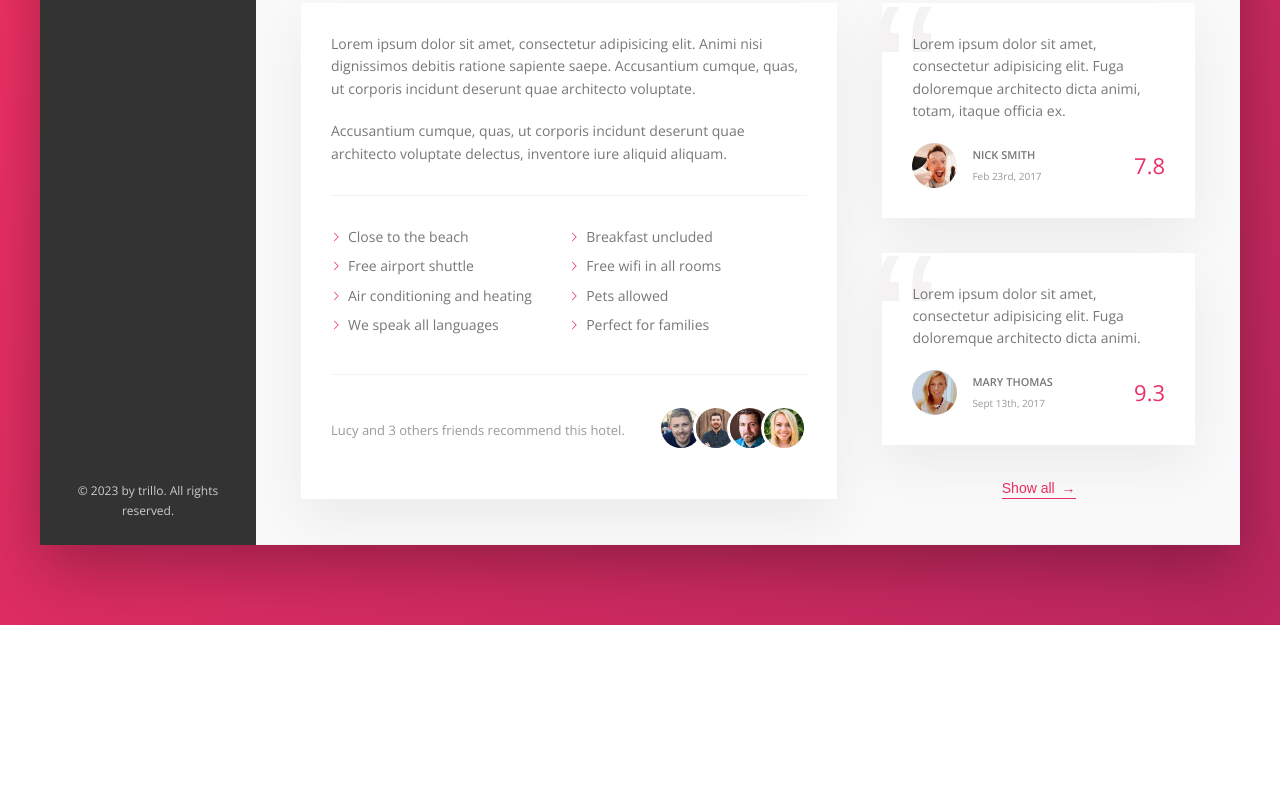
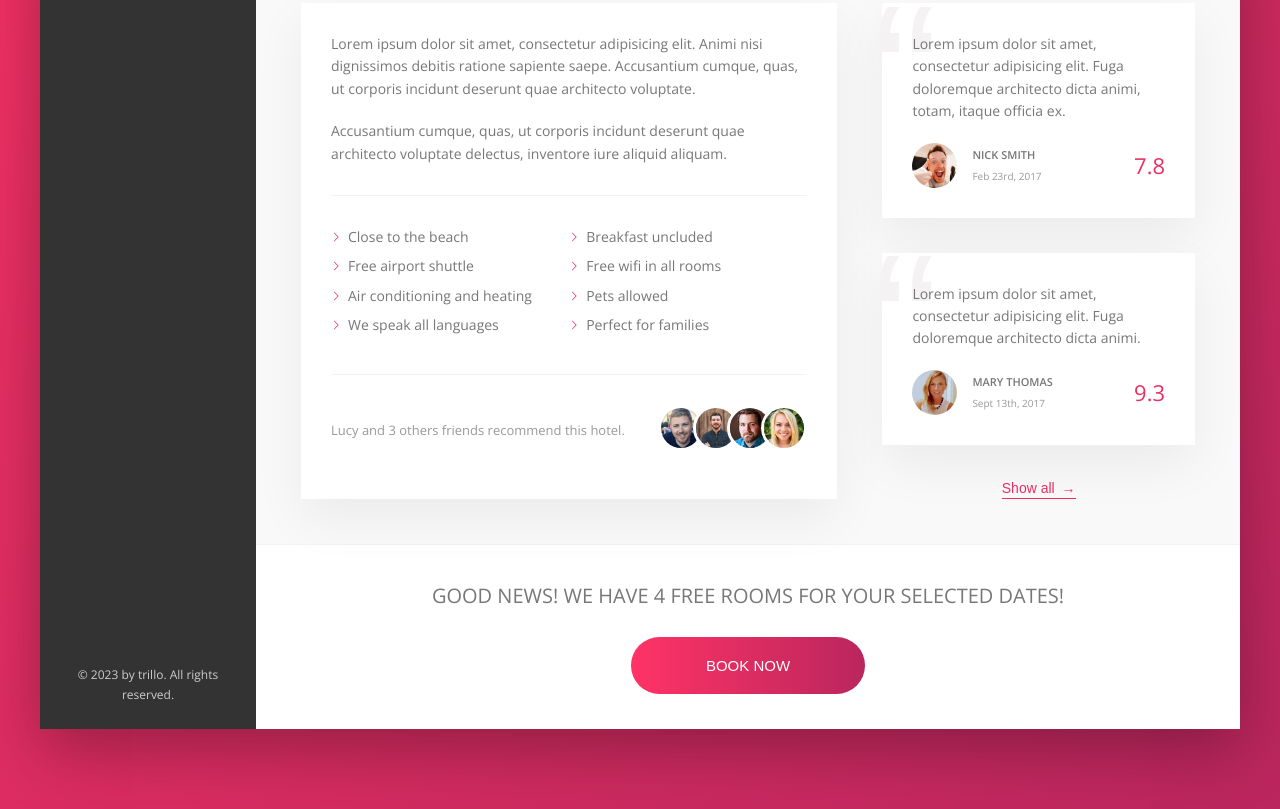
Before and after one commit to mstislavtceva/Trillo, a website: page index.html in a window 1280 px wide. Shown: the part 644-1453 px from the top of the page. Before the commit the page ends 1269 px from the top, so only its background shows below. Drawn offline with nearby package versions, Linux system fonts and the light colour scheme.

Commit message:
building the cta section

```diff
--- a/index.html
+++ b/index.html
@@ -200,6 +200,15 @@
                         <button class="btn-inline">Show all <span>&rarr;</span></button>
                     </div>
                 </div>
+                <div class="cta">
+                    <h2 class="cta__book-now">
+                        Good news! We have 4 free rooms for your selected dates!
+                    </h2>
+                    <button class="btn">
+                        <span class="btn__visible">Book now</span>
+                        <span class="btn__invisible">Only 4 rooms left</span>
+                    </button>
+                </div>
             </main>
         </div>
     </div>
--- a/sass/_components.scss
+++ b/sass/_components.scss
@@ -429,3 +429,73 @@
     z-index: 1;
   }
 }
+
+/////////////////////////////////////////////
+// Call To Action
+.cta {
+  padding: 3.5rem 0;
+  text-align: center;
+
+  &__book-now {
+    margin-bottom: 2.5rem;
+    font-size: 2rem;
+    font-weight: 300;
+    text-transform: uppercase;
+  }
+}
+
+.btn {
+  position: relative;
+  border: none;
+  border-radius: 100px;
+  font-size: 1.5rem;
+  font-weight: 300;
+  text-transform: uppercase;
+  background-image: linear-gradient(
+    to right,
+    var(--color-primary-light),
+    var(--color-primary-dark)
+  );
+  color: var(--color-white);
+  overflow: hidden;
+  cursor: pointer;
+
+  & > * {
+    display: inline-block;
+    width: 100%;
+    height: 100%;
+    transition: transform 0.2s, top 0.2s, background-image 0.2s;
+  }
+
+  &__visible {
+    padding: 2rem 7.5rem;
+  }
+
+  &__invisible {
+    position: absolute;
+    padding: 2rem 0;
+    top: -100%;
+    left: 0;
+  }
+
+  &:hover {
+    background-image: linear-gradient(
+      to left,
+      var(--color-primary-light),
+      var(--color-primary-dark)
+    );
+  }
+
+  &:hover &__visible {
+    transform: translateY(100%);
+  }
+
+  &:hover &__invisible {
+    top: 0;
+  }
+
+  &:focus {
+    outline: none;
+    animation: pulsate 1s infinite;
+  }
+}
```
Also changed, not shown: css/style.css.
